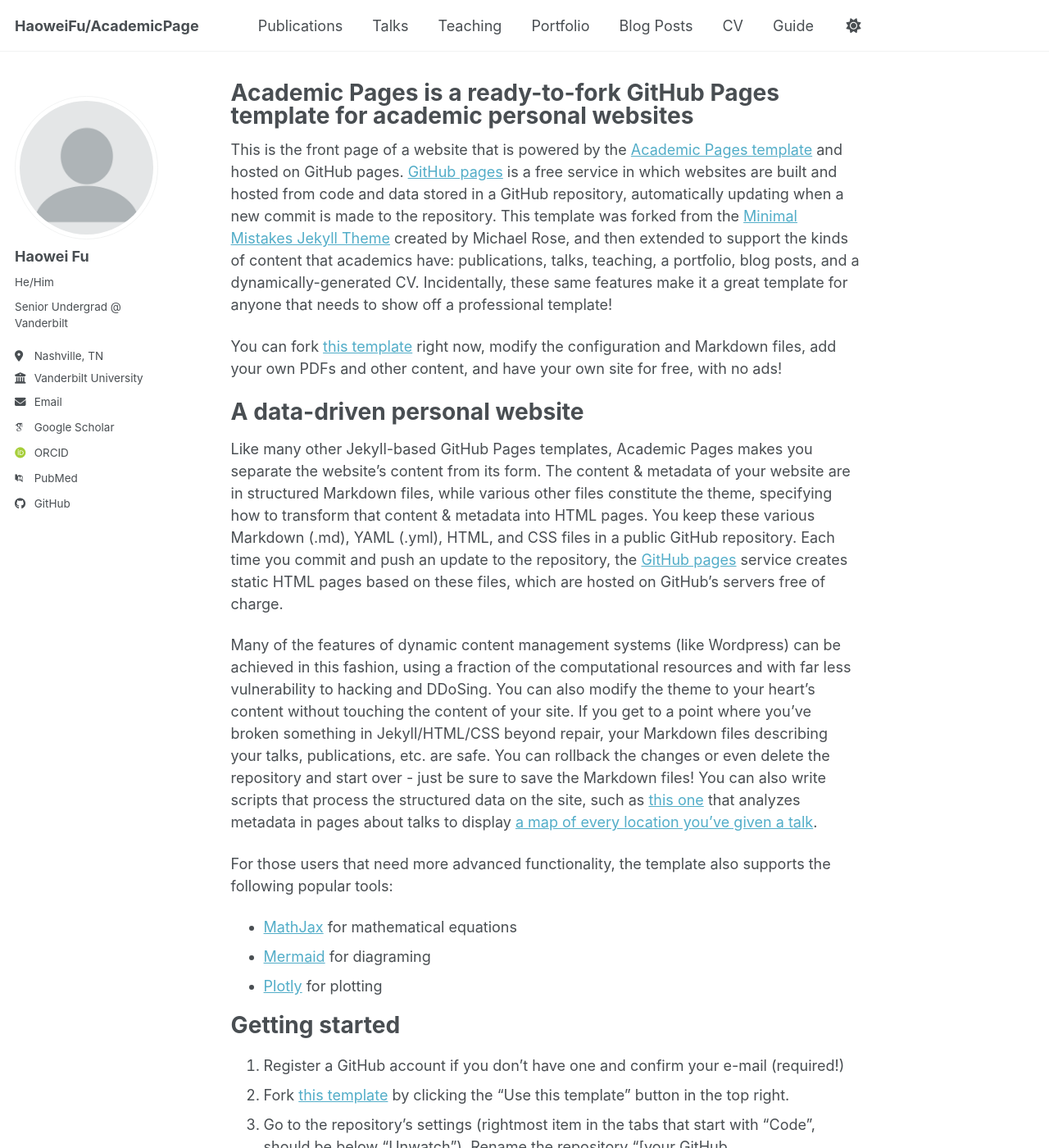
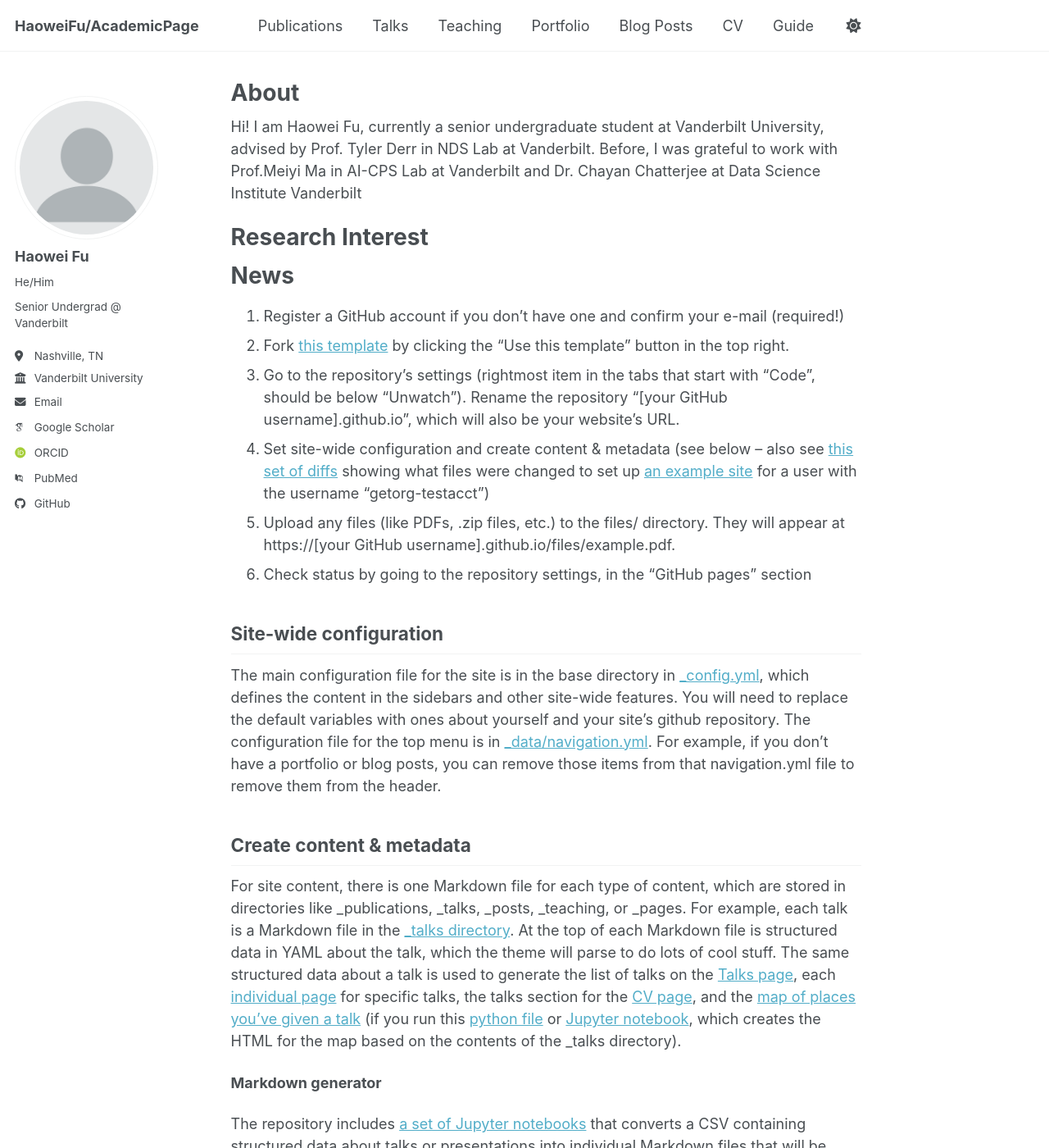
Before and after one commit to RageFu2004/RageFu2004.github.io, a Jekyll site: the page built from _pages/about.md, in a window 1280 px wide and 1400 px high. Shown: the whole window at 82% size. Built offline with Jekyll 4.4.1, drawn with Linux system fonts in a browser that asks for light colours; some web fonts are replaced; a script bundle is joined from its source files by our own code; library files that are not in the unit come from our copies.

Commit message:
Update about.md

```diff
--- a/_pages/about.md
+++ b/_pages/about.md
@@ -1,28 +1,17 @@
 ---
 permalink: /
-title: "Academic Pages is a ready-to-fork GitHub Pages template for academic personal websites"
+title: "About"
 author_profile: true
 redirect_from:
   - /about/
   - /about.html
 ---
+Hi! I am Haowei Fu, currently a senior undergraduate student at Vanderbilt University, advised by Prof. Tyler Derr in NDS Lab at Vanderbilt. Before, I was grateful to work with Prof.Meiyi Ma in AI-CPS Lab at Vanderbilt and Dr. Chayan Chatterjee at Data Science Institute Vanderbilt
 
-This is the front page of a website that is powered by the [Academic Pages template](https://github.com/academicpages/academicpages.github.io) and hosted on GitHub pages. [GitHub pages](https://pages.github.com) is a free service in which websites are built and hosted from code and data stored in a GitHub repository, automatically updating when a new commit is made to the repository. This template was forked from the [Minimal Mistakes Jekyll Theme](https://mmistakes.github.io/minimal-mistakes/) created by Michael Rose, and then extended to support the kinds of content that academics have: publications, talks, teaching, a portfolio, blog posts, and a dynamically-generated CV. Incidentally, these same features make it a great template for anyone that needs to show off a professional template!
+Research Interest
+======
 
- You can fork [this template](https://github.com/academicpages/academicpages.github.io) right now, modify the configuration and Markdown files, add your own PDFs and other content, and have your own site for free, with no ads!
-
-A data-driven personal website
-======
-Like many other Jekyll-based GitHub Pages templates, Academic Pages makes you separate the website's content from its form. The content & metadata of your website are in structured Markdown files, while various other files constitute the theme, specifying how to transform that content & metadata into HTML pages. You keep these various Markdown (.md), YAML (.yml), HTML, and CSS files in a public GitHub repository. Each time you commit and push an update to the repository, the [GitHub pages](https://pages.github.com/) service creates static HTML pages based on these files, which are hosted on GitHub's servers free of charge.
-
-Many of the features of dynamic content management systems (like Wordpress) can be achieved in this fashion, using a fraction of the computational resources and with far less vulnerability to hacking and DDoSing. You can also modify the theme to your heart's content without touching the content of your site. If you get to a point where you've broken something in Jekyll/HTML/CSS beyond repair, your Markdown files describing your talks, publications, etc. are safe. You can rollback the changes or even delete the repository and start over - just be sure to save the Markdown files! You can also write scripts that process the structured data on the site, such as [this one](https://github.com/academicpages/academicpages.github.io/blob/master/talkmap.ipynb) that analyzes metadata in pages about talks to display [a map of every location you've given a talk](https://academicpages.github.io/talkmap.html).
-
-For those users that need more advanced functionality, the template also supports the following popular tools:
-- [MathJax](https://www.mathjax.org/) for mathematical equations
-- [Mermaid](https://mermaid.js.org/) for diagraming
-- [Plotly](https://plotly.com/javascript/) for plotting
-
-Getting started
+News
 ======
 1. Register a GitHub account if you don't have one and confirm your e-mail (required!)
 1. Fork [this template](https://github.com/academicpages/academicpages.github.io) by clicking the "Use this template" button in the top right.
```
